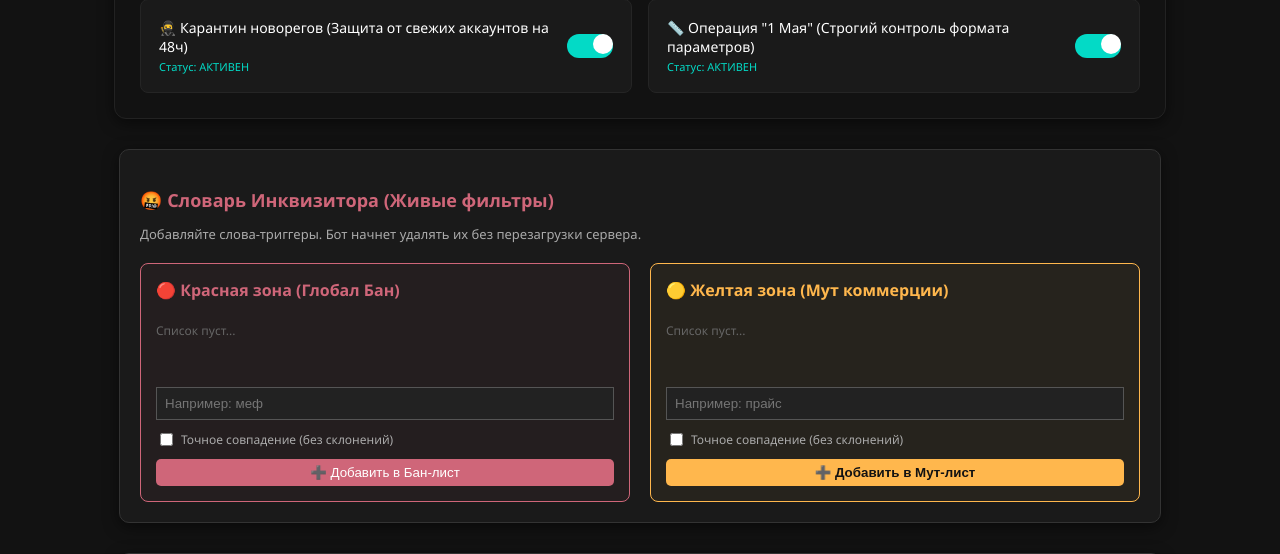
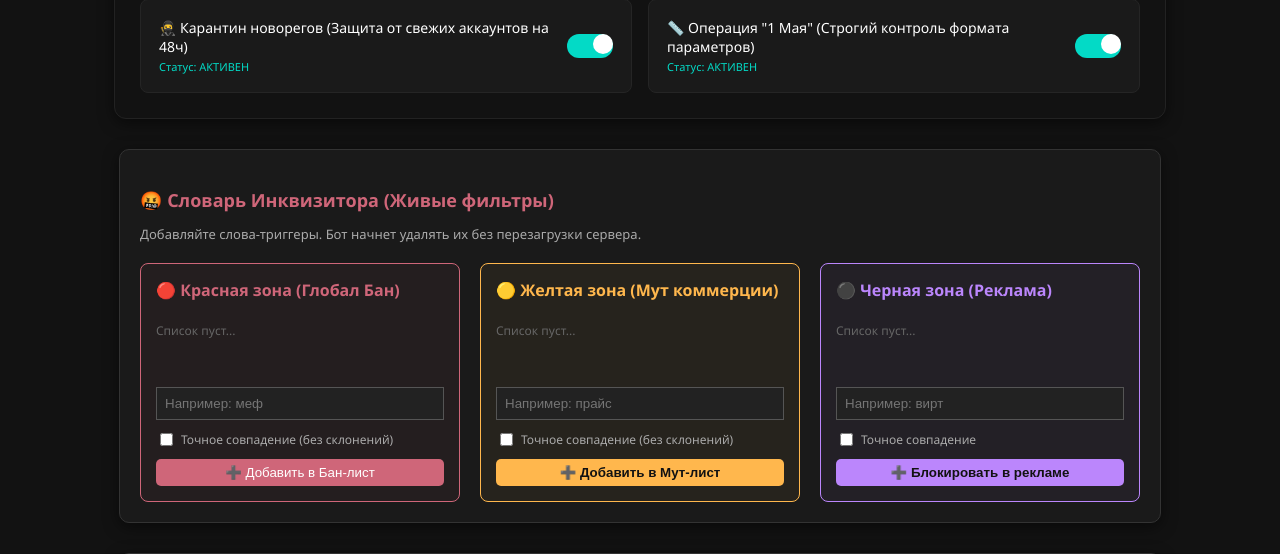
Before and after one commit to Klepikov2025/elite-poster-bot, a Flask app: page /glaz in a window 1280 px wide, after a click on "⚙️ Система". Shown: the part 1380-1934 px from the top of the page. Run offline with Flask 3, Linux system fonts and the light colour scheme; the visitor is signed in with stand-in values (Sample User, id 1); data that the repository does not hold is empty; some libraries are stand-ins or nearby versions.

Commit message:
Add files via upload

```diff
--- a/templates/index.html
+++ b/templates/index.html
@@ -495,6 +495,15 @@
                         <input type="checkbox" id="dict-yellow-exact"> Точное совпадение (без склонений)
                     </label>
                     <button onclick="addDictWord('yellow')" class="btn btn-sm" style="background: #ffb74d; color: #121212; border: none; padding: 6px 12px; border-radius: 5px; cursor: pointer; font-weight: bold; width: 100%;">➕ Добавить в Мут-лист</button>
+                </div>
+<div style="flex: 1; border: 1px solid #bb86fc; padding: 15px; border-radius: 8px; background: rgba(187, 134, 252, 0.05);">
+                    <h4 style="color: #bb86fc; margin-top: 0;">⚫ Черная зона (Реклама)</h4>
+                    <div id="dict-black-list" style="margin-bottom: 15px; min-height: 50px; display: flex; flex-wrap: wrap; gap: 5px;"></div>
+                    <input type="text" id="dict-black-input" class="form-control" placeholder="Например: вирт" style="width: 100%; margin-bottom: 10px; background: #222; color: #fff; border: 1px solid #555; padding: 8px; box-sizing: border-box;">
+                    <label style="font-size: 12px; color: #aaa; display: flex; align-items: center; gap: 5px; margin-bottom: 10px;">
+                        <input type="checkbox" id="dict-black-exact"> Точное совпадение
+                    </label>
+                    <button onclick="addDictWord('black')" class="btn btn-sm" style="background: #bb86fc; color: #121212; border: none; padding: 6px 12px; border-radius: 5px; cursor: pointer; font-weight: bold; width: 100%;">➕ Блокировать в рекламе</button>
                 </div>
             </div>
         </div>
@@ -1242,15 +1251,22 @@ function loadDictionary() {
     fetch('/glaz/api/dictionary')
     .then(res => res.json())
     .then(data => {
-        renderDictList('red', data.red);
-        renderDictList('yellow', data.yellow);
+        renderDictList('red', data.red || []);
+        renderDictList('yellow', data.yellow || []);
+        renderDictList('black', data.black || []); // <--- Учим загружать Черную зону
     });
 }
 
 function renderDictList(zone, words) {
     const container = document.getElementById(`dict-${zone}-list`);
+    if(!container) return;
+
     let html = '';
-    const color = zone === 'red' ? '#cf6679' : '#ffb74d';
+    // Выбираем цвет в зависимости от зоны
+    let color = '#ffb74d'; // по умолчанию желтый
+    if (zone === 'red') color = '#cf6679'; // красный
+    if (zone === 'black') color = '#bb86fc'; // фиолетовый для рекламы
+
     words.forEach(item => {
         const exactIcon = item.exact ? '🎯' : '🔤';
         html += `<div style="background: #2d2d2d; border: 1px solid ${color}; padding: 3px 8px; border-radius: 15px; font-size: 12px; display: flex; align-items: center; gap: 5px;">
```
